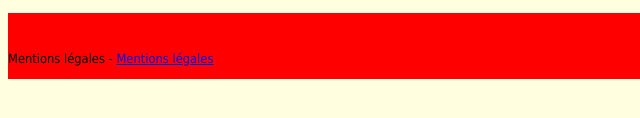
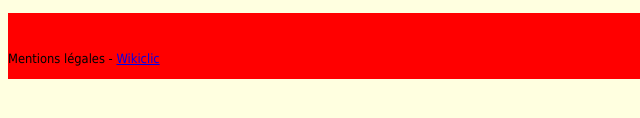
Before and after one commit to Wikiclic/Monsitegithub, a plain HTML site: page index.html in a window 1280 px wide. Shown: the part 474-592 px from the top of the page, 0-640 px from the left. Drawn offline with Linux system fonts and the light colour scheme.

Commit message:
Update index.html

```diff
--- a/index.html
+++ b/index.html
@@ -179,7 +179,7 @@ footer h1
         <footer>
             <p>
 
-                    Mentions légales - <a href="https://wikiclic.com">Mentions légales</a>
+                    Mentions légales - <a href="https://wikiclic.com">Wikiclic</a>
 
             </p>
         </footer>
```
